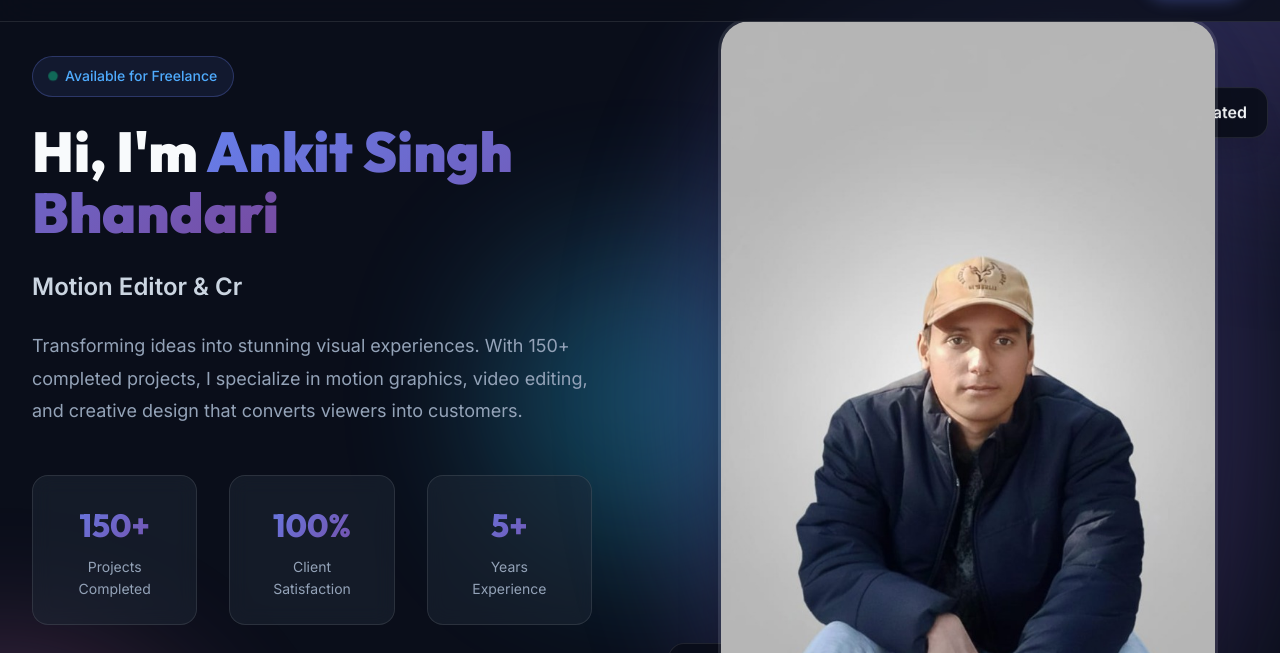
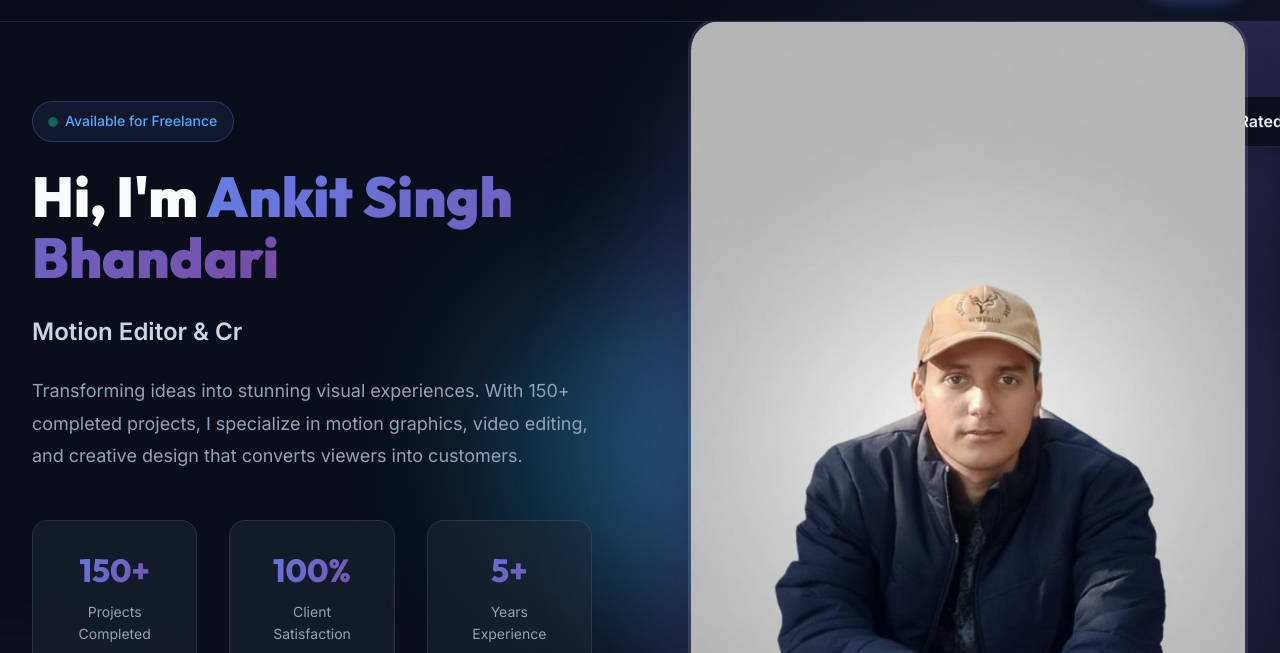
Before and after one commit to Mohitcodingz/Portfolio-website, a plain HTML site: page index.html in a window 1280 px wide. Shown: the part 78-731 px from the top of the page. Drawn offline with Linux system fonts and the light colour scheme.

Commit message:
Update style.css

```diff
--- a/style.css
+++ b/style.css
@@ -452,13 +452,17 @@ body {
     animation: fadeInRight 1s ease-out;
 }
 
-.image-wrapper {
+.image-wrapper img {
     position: relative;
+    z-index: 1;
     width: 100%;
-    max-width: 500px;
-    margin: 0 auto;
+    height: 500px;
+    object-fit: cover;
+    object-position: center;
+    border-radius: var(--radius-xl);
+    box-shadow: var(--shadow-2xl);
+    border: 3px solid rgba(255, 255, 255, 0.1);
 }
-
 .image-glow {
     position: absolute;
     top: 50%;
```
